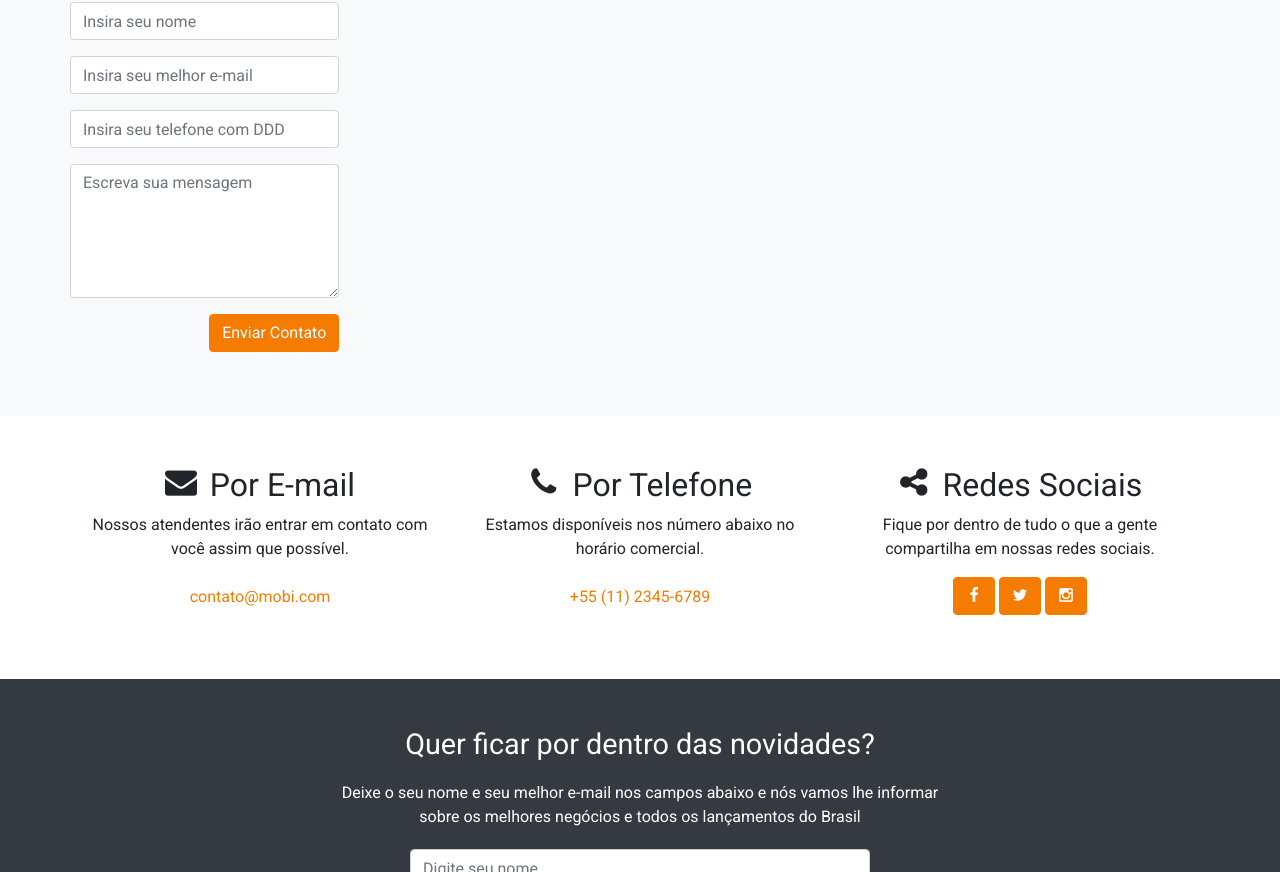
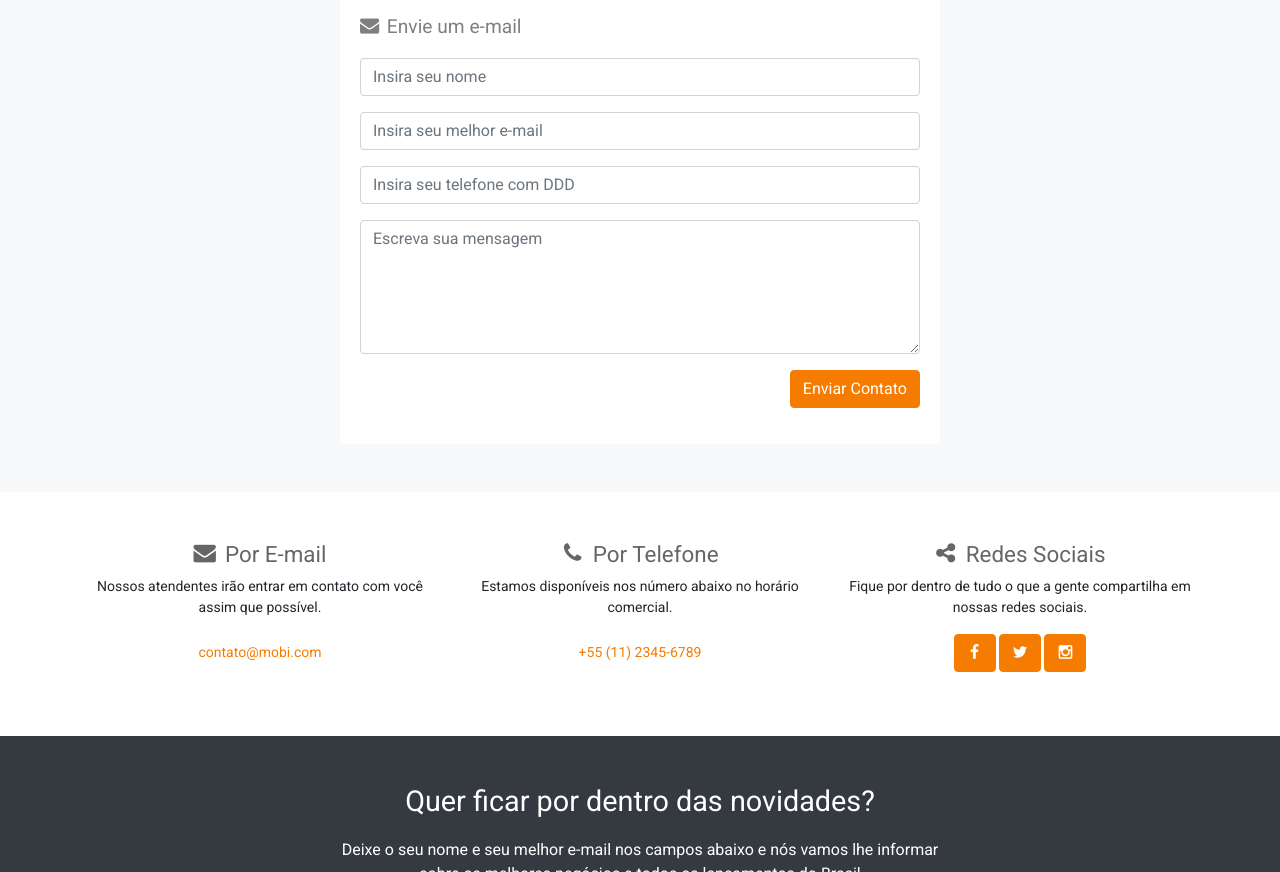
Before and after one commit to HandzOn/HandzOn.bootstrap_project, a website: page pages/contact.html in a window 1280 px wide. Shown: the part 381-1253 px from the top of the page. Drawn offline with nearby package versions, Linux system fonts and the light colour scheme.

Commit message:
Add styles to contact page

```diff
--- a/src/scss/app.scss
+++ b/src/scss/app.scss
@@ -13,6 +13,7 @@
 @import 'folds/optin';
 
 @import 'pages/home';
+@import 'pages/contact';
 
 *, *:before, *:after {
   outline: none !important;
--- /dev/null
+++ b/src/scss/pages/_contact.scss
@@ -0,0 +1,27 @@
+.main-contact {
+  form {
+    padding: 20px;
+    background-color: #FFF;
+    margin: 0 auto;
+    margin-top: 40px;
+    border-radius: 4px;
+    width: 600px;
+    max-width: calc(100% - 40px);
+
+    h2 {
+      font-size: 1.2em;
+      margin-bottom: 20px;
+    }
+  }
+}
+
+.main-contact-types {
+  h2 {
+    font-size: 1.4em;
+    color: #666;
+  }
+
+  p {
+    font-size: 0.875em;
+  }
+}
--- a/src/scss/pages/_home.scss
+++ b/src/scss/pages/_home.scss
@@ -21,21 +21,25 @@
   display: flex;
   justify-content: center;
   flex-wrap: wrap;
+
   a {
     flex-basis: 100%;
     min-height: 200px;
     color: #FFF;
     font-size: 1.2em;
     transition: 0.2s;
+
     &:hover {
       text-decoration: none;
       font-size: 1.3em;
     }
   }
+
   div {
     flex-basis: 100%;
     min-height: 200px;
   }
+
   h2 {
     color: #FFF;
     font-size: 1.2em;
```
Also changed, not shown: assets/css/app.css, 1 other file.
